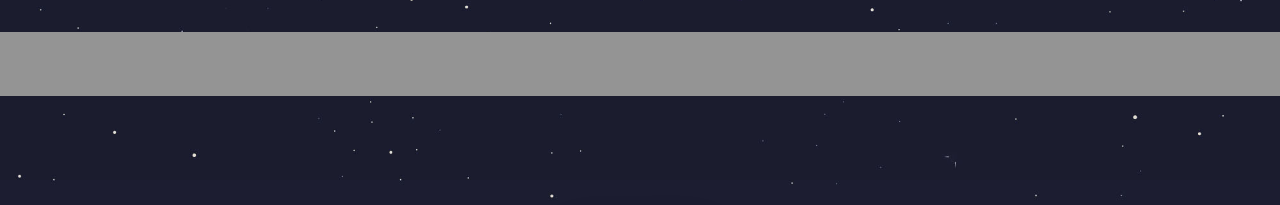
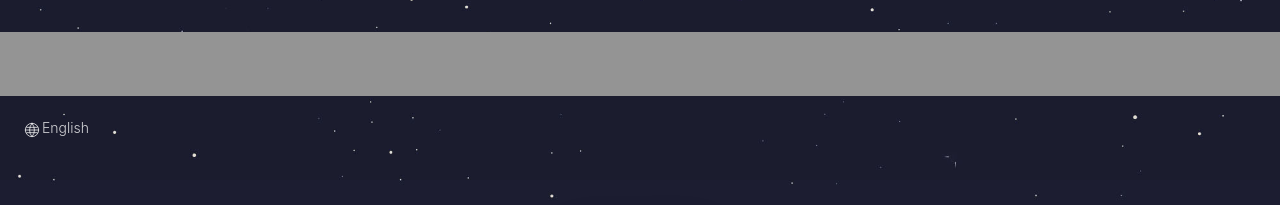
Before and after one commit to kimkichan1225/Starry, a React (Vite) app: page / in a window 1280 px wide. Shown: the top 205 px of the page. Built offline with nearby package versions, Linux system fonts and the light colour scheme.

Commit message:
finish login page

```diff
--- a/src/pages/LoadingPage.jsx
+++ b/src/pages/LoadingPage.jsx
@@ -24,7 +24,26 @@ const LoadingPage = () => {
         <div className="h-16 bg-[#949494] mt-8"></div>
 
         {/* 중앙 콘텐츠 */}
-        <div className="flex-1 flex flex-col items-center px-4 justify-center">
+        <div className="flex-1 flex flex-col items-center px-4 justify-center relative">
+          {/* 언어 선택 버튼 */}
+          <button className={`absolute top-6 left-6 flex items-center space-x-0.5 text-white/80 hover:text-white transition-all duration-500 ${
+            isLoaded ? 'opacity-100' : 'opacity-0'
+          }`}>
+            <svg className="w-4 h-4" fill="none" stroke="currentColor" viewBox="0 0 24 24">
+              {/* 바깥 원 */}
+              <circle cx="12" cy="12" r="10" strokeWidth="1.4" />
+              {/* 가로선 (위) */}
+              <path strokeLinecap="round" strokeWidth="1.4" d="M4 8h16" />
+              {/* 가로선 (중앙) */}
+              <path strokeLinecap="round" strokeWidth="1.4" d="M2 12h20" />
+              {/* 가로선 (아래) */}
+              <path strokeLinecap="round" strokeWidth="1.4" d="M4 16h16" />
+              {/* 세로 곡선 */}
+              <path strokeLinecap="round" strokeWidth="1.4" d="M12 2a15.3 15.3 0 0 1 0 20a15.3 15.3 0 0 1 0-20z" />
+            </svg>
+            <span className="text-sm font-light -translate-y-[0.1rem]">English</span>
+          </button>
+
           {/* STARRY 로고 이미지 */}
           <img
             src="/Logo.png"
```
